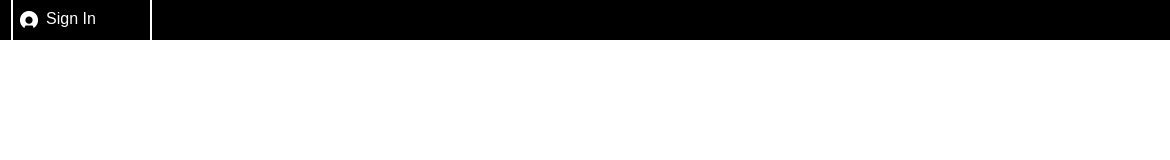
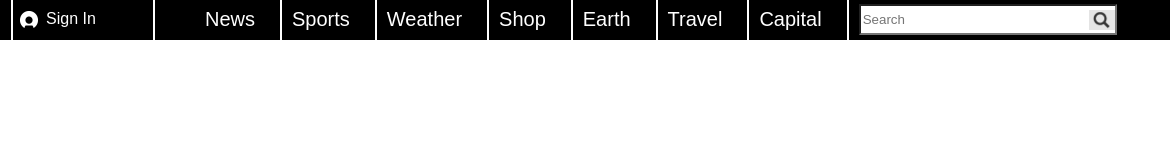
Before and after one commit to devdcores/BBC-Clone, a plain HTML site: page index.html in a window 1280 px wide. Shown: the full height of the page, 110-1280 px from the left. Drawn offline with Linux system fonts and the light colour scheme.

Commit message:
TopBar Changes

```diff
--- a/index.html
+++ b/index.html
@@ -15,12 +15,26 @@
                     <img src="images/bbclogo.png" />
                 </div>
                 <div id="signindiv">
-          <img src="images/sign%20in.PNG" ><p>Sign In</p></img>
+                    <img src="images/sign%20in.PNG"><p>Sign In</p></img>
+                </div>
+                <div id="topmenudiv">
+                    <ul>
+                        <li>News</li>
+                        <li>Sports</li>
+                        <li>Weather</li>
+                        <li>Shop</li>
+                        <li>Earth</li>
+                        <li>Travel</li>
+                        <li>Capital</li>
+                    </ul>
+                </div>
+                <div id="search">
+                    <input type="text" placeholder="Search" />
+                    <div id="searchimg">
+                </div>
                 </div>
 
             </div>
-
-
         </div>
     </div>
 </body>
--- a/style.css
+++ b/style.css
@@ -26,11 +26,10 @@ body{
     padding-left: 15px;
 }
 #signindiv{
-    margin-left: 120px;
     width: 140px;
     height: 120%;
     padding: 6px5px 0 50px;
-
+    float:left;
     border-right: 2px  white solid;
 }
 
@@ -45,3 +44,43 @@ font-family: Arial;
     padding-top: 3px;
     float:left;
 }
+
+#topmenudiv {
+    float:left;
+    height:100%;
+    margin: auto;
+
+}
+
+#topmenudiv ul{
+    height:100%;
+    margin-top: 0px;
+    padding-top: 0px;
+}
+
+#topmenudiv li{
+    font-size: 20px;
+    font-family: sans-serif;
+    list-style: none;
+    float:left;
+    height:100%;
+    margin: 0px 0px 9px 0px;
+    padding: 8px 25px 0px 10px;
+    border-right: 2px  white solid;
+}
+
+#search{
+    margin:0 auto;
+    float:left;
+    margin: 4px 0px 0px 10px;
+}
+
+#search input{
+    margin:0 auto;
+    height: 25px;
+    width:250px;
+    margin-right: 0px;
+    background-image: url("images/Search.PNG");
+    background-repeat: no-repeat;
+    background-position: right center;
+}
```
Also changed, not shown: images/Search.PNG (added). Lines whose indentation alone changed are shown as unchanged.
